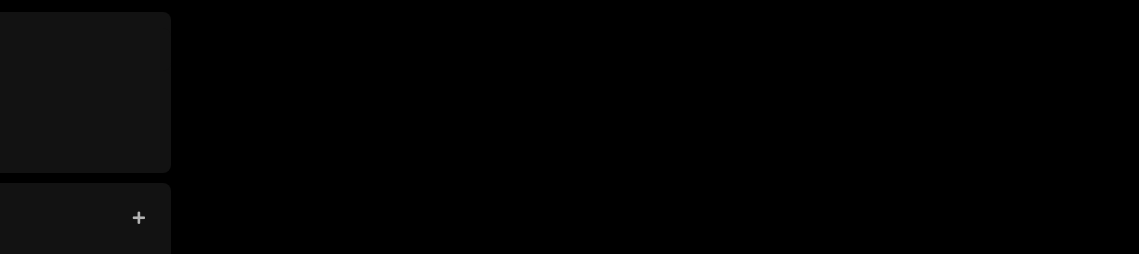
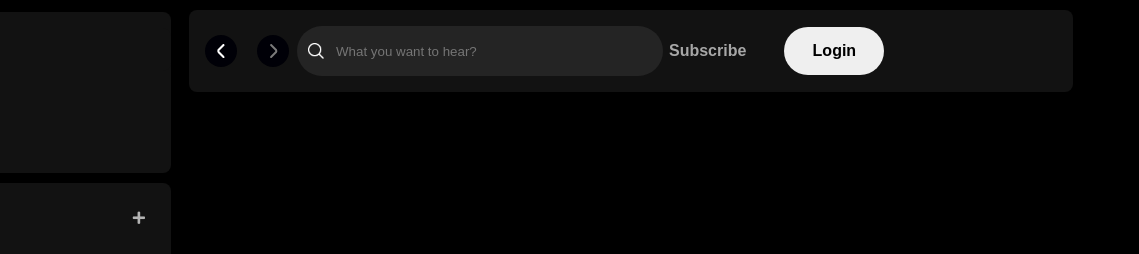
Before and after one commit to danimamede/spotify, a plain HTML site: page index.html in a window 1280 px wide. Shown: the top 254 px of the page, 141-1280 px from the left. Drawn offline with Linux system fonts and the light colour scheme.

Commit message:
header and architecture adjustments

```diff
--- a/index.html
+++ b/index.html
@@ -4,8 +4,10 @@
     <meta charset="UTF-8">
     <meta name="viewport" content="width=device-width, initial-scale=1.0">
     <title>Spotify - Study Project</title>
-    <link rel="stylesheet" href="./styles/reset.css">
-    <link rel="stylesheet" href="./styles/styles.css">
+    <link rel="stylesheet" href="./src/styles/reset.css">
+    <link rel="stylesheet" href="./src/styles/vars.css">
+    <link rel="stylesheet" href="./src/styles/sidebar-footer.css">
+    <link rel="stylesheet" href="./src/styles/main-content.css">
     <link rel="stylesheet" href="https://use.fontawesome.com/releases/v5.15.4/css/solid.css">
     <link rel="stylesheet" href="https://use.fontawesome.com/releases/v5.15.4/css/fontawesome.css">
 </head>
@@ -14,7 +16,7 @@
         <nav class="sidebar__navigation">
             <div class="logo">
                 <a href="">
-                    <img src="assets/icons/logo-spotify.png" alt="Spotify logo">
+                    <img src="./src/assets/icons/logo-spotify.png" alt="Spotify logo">
                 </a>
             </div>
                 <ul>
@@ -64,5 +66,33 @@
         </div>
 
     </div>
+
+    <main>
+        <div class="main-container">
+            <nav class="header__navigation">
+                <div class="navigation">
+                    <button class="arrow-left">
+                        <img src="./src/assets/icons/small-left.png" alt="Left arrow">
+                    </button>
+                    <button class="arrow-right">
+                        <img src="./src/assets/icons/small-right.png" alt="Right arrow">
+                    </button>
+                    <div class="header__search">
+                        <img src="./src/assets/icons/search.png" alt="">
+                        <input id="search-input" type="text" maxlength="800" placeholder="What you want to hear?"/>
+                    </div>
+                    <div class="header__login">
+                        <button class="subscribe">Subscribe</button>
+                        <button class="login">Login</button>
+                    </div>
+
+                </div>
+            </nav>
+        </div>
+    </main>
+
+    <footer>
+
+    </footer>
 </body>
 </html>
--- /dev/null
+++ b/src/styles/main-content.css
@@ -0,0 +1,93 @@
+/* HEADER */
+
+.main-container {
+    max-width: 80vw;
+    height: 100vh;
+    margin-left: 320px;
+    margin-right: 56px;
+}
+
+.header__navigation {
+    display: flex;
+    justify-content: space-between;
+    align-items: center;
+    padding: 16px;
+    margin: 10px;
+    border-radius: 8px;
+    background-color: var(--black-bg);
+}
+
+.header__navigation .navigation {
+    display: flex;
+    justify-content: space-around;
+    align-items: center;
+}
+
+.header__navigation .navigation .arrow-left {
+    margin-right: 1.25rem;
+}
+
+.arrow-left, .arrow-right {
+    display: flex;
+    align-items: center;
+    justify-content: center;
+    width: 32px;
+    height: 32px;
+    background: var(--bg-icon);
+    background-color: var(--bg-arrow-color);
+    border: none;
+    border-radius: 50%;
+    cursor: pointer;
+}
+
+.header__login {
+    display: flex;
+    align-items: center;
+}
+
+.header__search {
+    display: flex;
+    align-items: center;
+    width: 364px;
+    height: 48px;
+    margin-left: 8px;
+    background-color: var(--black-bg-lighter);
+    border-radius: 500px;
+    border: 1px solid transparent;
+}
+
+.header__search img {
+    width: 16px;
+    height: 16px;
+    margin-left: 10px;
+}
+
+.header__search input {
+    background: transparent;
+    border: none;
+    padding: 0 100px 0 12px;
+    color: var(--white);
+    text-overflow: ellipsis;
+    overflow: hidden;
+    white-space: nowrap;
+    outline: none;
+}
+
+.header__login .subscribe {
+    color: #a7a7a7;
+    font-size: 16px;
+    font-weight: 700;
+    background-color: transparent;
+    border: none;
+    margin-right: 32px;
+}
+
+.header__login .login {
+    width: 100px;
+    height: 48px;
+    color: var(--black);
+    font-size: 16px;
+    font-weight: 700;
+    border-radius: 40px;
+    border: none;
+}
--- a/styles/styles.css
+++ b/src/styles/sidebar-footer.css
@@ -1,15 +1,6 @@
-:root {
-    --black: #000;
-    --black-bg: #121212;
-    --black-bg-lighter: #242424;
-    --gray: #b3b3b3;
-    --dark-gray: #878787;
-    --white: #fff;
-}
-
 body {
     background-color: var(--black);
-    color: var(--white);
+    font-family: var(--font-dm-sans);
 }
 
 .sidebar {
@@ -40,7 +31,6 @@ body {
     color: var(--gray);
     font-weight: 600;
     font-size: 14px;
-    font-family: 'DM Sans', sans-serif;
 }
 
 .sidebar .logo {
@@ -80,7 +70,6 @@ body {
     border: 0;
     font-size: 14px;
     font-weight: 700;
-    font-family: 'DM Sans', sans-serif;
     text-align: center;
     text-transform: none;
     padding: 20px 10px;
@@ -119,7 +108,6 @@ body {
 .section-playlist__content .text {
     padding-bottom: 14px;
     color: var(--white);
-    font-family: 'DM Sans', sans-serif;
 }
 
 .section-playlist__content .title {
@@ -139,7 +127,6 @@ body {
     border-radius: 20px;
     font-size: 12px;
     font-weight: 700;
-    font-family: 'DM Sans', sans-serif;
     text-transform: none;
     border: 0;
     padding: 10px;
@@ -155,7 +142,6 @@ body {
     color: var(--gray);
     font-weight: 500;
     font-size: 10px;
-    font-family: 'DM Sans', sans-serif;
 }
 
 .sidebar .cookies a:hover {
--- /dev/null
+++ b/src/styles/vars.css
@@ -0,0 +1,14 @@
+:root {
+    /* FONTS */
+    --font-dm-sans: 'DM Sans', sans-serif;
+
+    /* COLORS */
+    --black: #000;
+    --black-bg: #121212;
+    --black-bg-lighter: #242424;
+    --bg-icon: #131313;
+    --bg-arrow-color: rgba(0,0,07);
+    --gray: #b3b3b3;
+    --dark-gray: #878787;
+    --white: #fff;
+}
```
Also changed, not shown: src/assets/icons/favicon.png (renamed from assets/icons/favicon.png), src/assets/icons/logo-spotify.png (renamed from assets/icons/logo-spotify.png), src/assets/icons/search.png (renamed from assets/icons/search.png), src/assets/icons/small-left.png (renamed from assets/icons/small-left.png), src/assets/icons/small-right.png (renamed from assets/icons/small-right.png), src/styles/reset.css (renamed from styles/reset.css).
